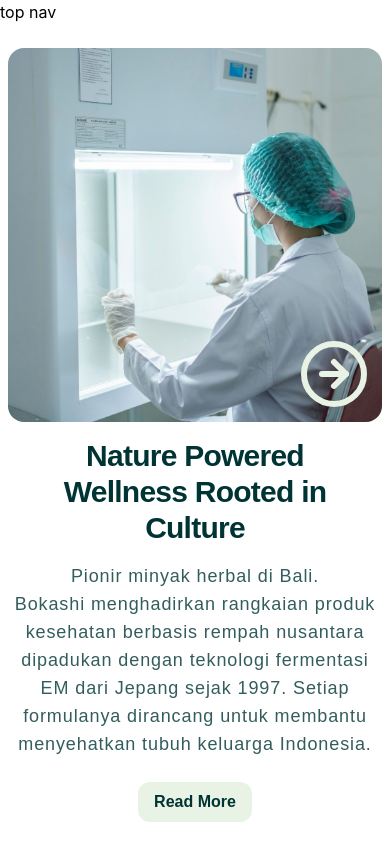
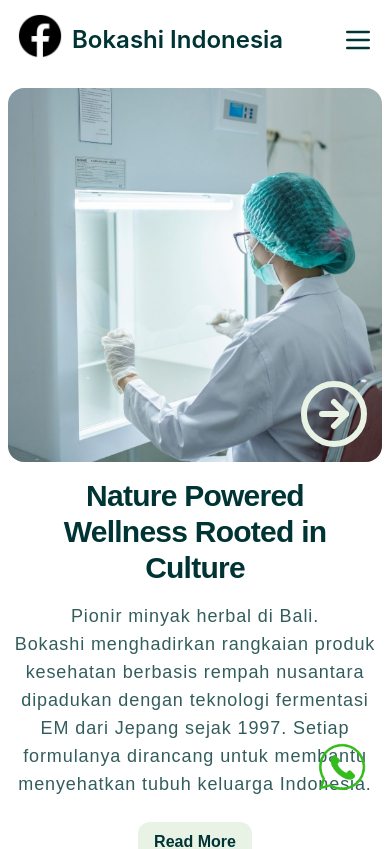
Before and after one commit to idambaliharyono/bokashi-landing-page, a SvelteKit app: page / in a window 390 px wide. Shown: the top 849 px of the page. Built offline with nearby package versions, Linux system fonts and the light colour scheme.

Commit message:
sidebar design, top navbar design, both for mobile only

```diff
--- a/src/lib/product.ts
+++ b/src/lib/product.ts
@@ -1,9 +1,9 @@
 import placeholder from '$lib/assets/27002.jpg';
-import { Certificate } from 'node:crypto';
 const product = [
 	{
 		id: 'minyak-oles-bokashi',
 		name: 'Minyak Oles Bokashi',
+		tags: ['beauty', 'health'],
 		descicription:
 			'Obat tradisional herbal alami untuk membantu meredakan masalah kulit, pegal linu, masuk angin, serta digunakan sebagai minyak urut. Dibuat dari fermentasi berbagai tanaman berkhasiat dengan Teknologi Effective Microorganisms (EM) Jepang. Aman digunakan untuk semua usia, cocok sebagai pelengkap P3K keluarga.',
 		kegunaan: [
--- a/src/routes/+layout.svelte
+++ b/src/routes/+layout.svelte
@@ -5,9 +5,31 @@
 	import FacebookIcon from '$lib/assets/icons8-facebook-50.png';
 	import TiktokIcon from '$lib/assets/icons8-tiktok-50.png';
 	import InstagramIcon from '$lib/assets/instagram.png';
-	import { Mail } from '@lucide/svelte';
+	import { Mail, Menu, X } from '@lucide/svelte';
+	import { fly } from 'svelte/transition';
 
 	let { children } = $props();
+	let sideBarMobile = $state(false);
+	function triggerSideBarMobile() {
+		sideBarMobile = !sideBarMobile;
+	}
+	$effect(() => {
+		function handleKeydown(e: any) {
+			if (e.key === 'Escape') sideBarMobile = false;
+		}
+		window.addEventListener('keydown', handleKeydown);
+		return () => window.removeEventListener('keydown', handleKeydown);
+	});
+	$effect(() => {
+		if (sideBarMobile) {
+			document.body.style.overflow = 'hidden';
+		} else {
+			document.body.style.overflow = '';
+		}
+		return () => {
+			document.body.style.overflow = '';
+		};
+	});
 </script>
 
 <svelte:head><link rel="icon" href={favicon} /></svelte:head>
@@ -16,10 +38,58 @@
   sm:max-w-xl
   lg:max-w-5xl"
 >
-	<section id="topNav" class="">
-		<h1 class="sticky h-10">top nav</h1>
+	<section id="topNav" class="sticky top-0 z-200 bg-white">
+		<div class="mx-4 flex justify-between text-2xl font-semibold text-primary">
+			<a href="/">
+				<div class="my-3 flex gap-2">
+					<img src={FacebookIcon} alt="" class="w-12" />
+					<h1 class="mt-3">Bokashi Indonesia</h1>
+				</div>
+			</a>
+
+			<div class="mt-6">
+				<button onclick={triggerSideBarMobile}>
+					<Menu class="h-8 w-8" />
+				</button>
+			</div>
+		</div>
 	</section>
+
 	<section class="font-heading">
+		{#if sideBarMobile}
+			<!-- svelte-ignore a11y_click_events_have_key_events -->
+			<!-- svelte-ignore a11y_no_static_element_interactions -->
+			<!-- svelte-ignore a11y_interactive_supports_focus -->
+			<div
+				class="fixed inset-0 z-201 flex items-center bg-black/50 text-primary/80"
+				role="button"
+				onclick={triggerSideBarMobile}
+			>
+				<div
+					class=" mx-auto my-auto w-11/12 rounded-xl bg-white px-2 pt-8 pb-4"
+					onclick={(e) => e.stopPropagation()}
+					transition:fly={{ x: -320, duration: 300 }}
+				>
+					<!-- header -->
+					<div class="relative">
+						<h3 class=" text-center text-xl text-primary">Bokashi Indonesia</h3>
+						<button class="absolute top-0 right-2" onclick={triggerSideBarMobile}>
+							<X />
+						</button>
+					</div>
+					<div class="flex flex-col">
+						<div class="w-full hover:bg-secondary">
+							<a href="/" class=" active:bg-secondary">Shop</a>
+						</div>
+					</div>
+					<!-- footer -->
+					<div class="mt-20">
+						<hr />
+					</div>
+				</div>
+			</div>
+		{/if}
+
 		{@render children()}
 	</section>
 
--- a/src/routes/+page.svelte
+++ b/src/routes/+page.svelte
@@ -285,6 +285,14 @@
 	let showAll = $state(false);
 </script>
 
+<div class="relative">
+	<div class="sticky top-[calc(88vh)] z-100 mb-2 h-0">
+		<div class="mr-6 ml-auto w-12 lg:w-16">
+			<a href="/">
+				<img src={whtasappIcon} alt="" class="w-12 lg:w-20" />
+			</a>
+		</div>
+	</div>
 	<!-- hero section -->
 	<section class="relative w-full overflow-hidden text-primary">
 		<!-- slide content -->
@@ -361,12 +369,6 @@
 	</section>
 
 	<!-- sticky whatsapp button container -->
-<div class="relative">
-	<div class="sticky top-4 z-100 mr-4 ml-auto w-10 lg:top-40 lg:w-20">
-		<a href="/">
-			<img src={whtasappIcon} alt="" class="w-10 lg:w-20" />
-		</a>
-	</div>
 	<section
 		class="relative my-20 flex w-full flex-col justify-center gap-6 overflow-hidden px-2 text-primary
   lg:mt-10 lg:grid lg:grid-cols-2 lg:gap-1 lg:px-20"
@@ -538,7 +540,7 @@
 			<div class="mb-4 flex flex-col items-center justify-center gap-8">
 				{#each showAll ? otherBusiness : otherBusiness.filter((item) => item.index < 4) as item}
 					<div class="px-2">
-						<div class="mx-auto aspect-square w-sm border border-black lg:w-3xs">
+						<div class="mx-auto aspect-square w-full border border-black lg:w-3xs">
 							<img src={item.image} alt={item.subtitle} class="" />
 						</div>
 						<div class="mt-2 px-2 text-center text-xl">
```
Lines whose indentation alone changed are shown as unchanged.
